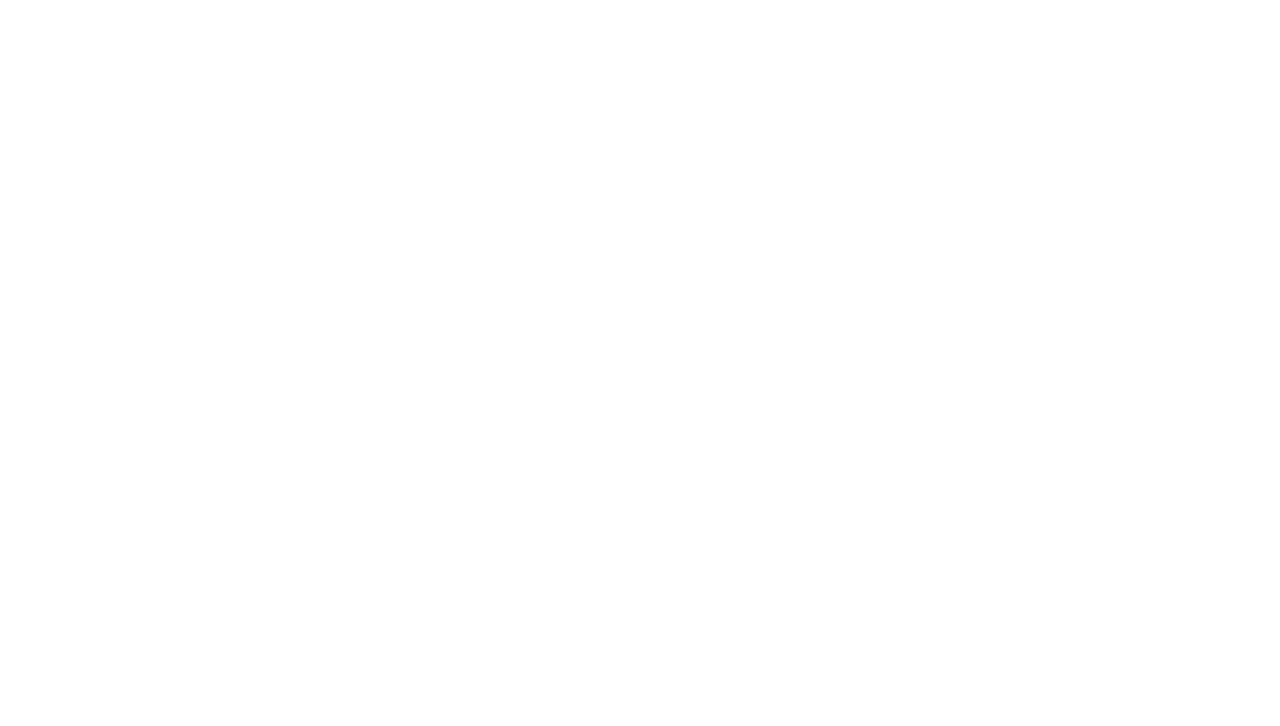
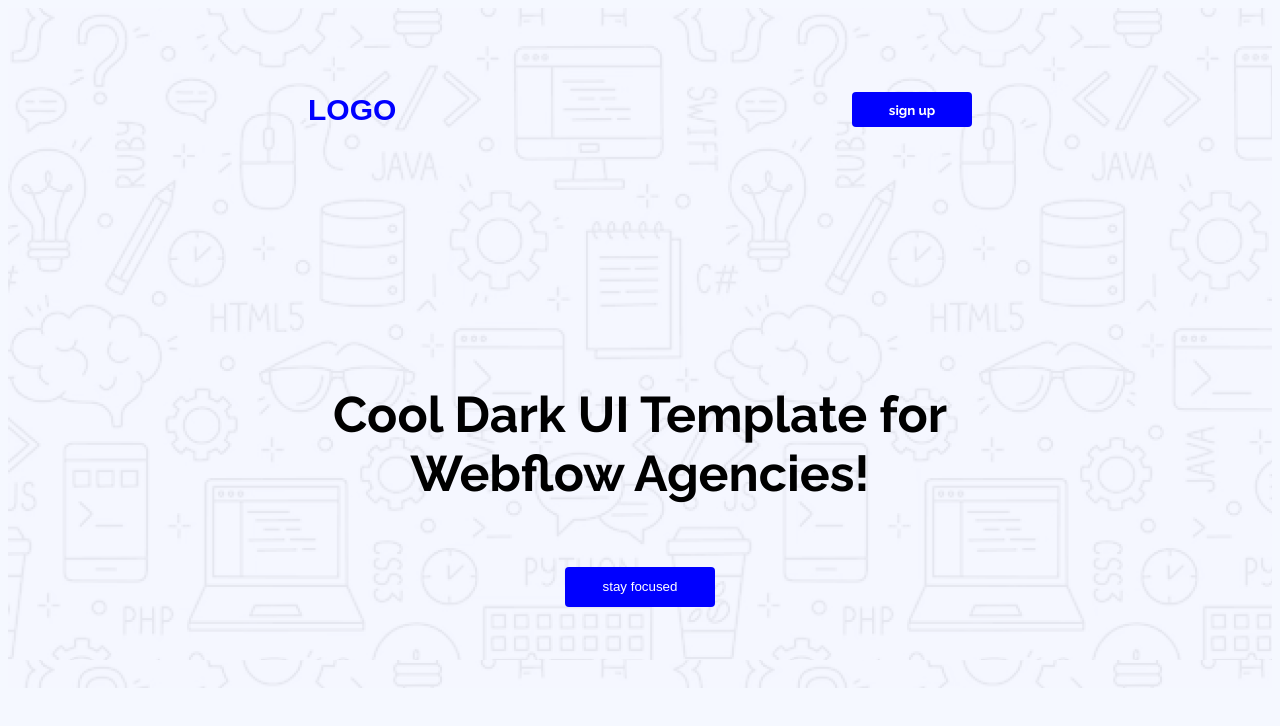
Before and after one commit to developersamia/myassignment1, a plain HTML site: page index.html in a window 1280 px wide. Drawn offline with Linux system fonts and the light colour scheme.

Commit message:
hero section done

```diff
--- a/index.html
+++ b/index.html
@@ -1,15 +1,27 @@
-
 <!DOCTYPE html>
 <html lang="en">
+
 <head>
-  <meta charset="UTF-8" />
-  <meta name="viewport" content="width=device-width, initial-scale=1.0" />
-  <title>My Landing Page</title>
-  <link rel="stylesheet" href="./styles/style.css" />
-  <link href="https://fonts.googleapis.com/css2?family=Raleway&display=swap" rel="stylesheet">
-  <link href="https://fonts.googleapis.com/css2?family=Inter&display=swap" rel="stylesheet">
+    <meta charset="UTF-8">
+    <meta name="viewport" content="width=device-width, initial-scale=1.0">
+    <title>Landing Launched</title>
+    <link rel="stylesheet" href="./styles/style.css">
+    <link rel="preconnect" href="https://fonts.googleapis.com">
+    <link rel="preconnect" href="https://fonts.gstatic.com" crossorigin>
+    <link href="https://fonts.googleapis.com/css2?family=Raleway:ital,wght@0,100..900;1,100..900&display=swap" rel="stylesheet">
+    <link href="https://fonts.googleapis.com/css2?family=Inter:ital,opsz,wght@0,14..32,100..900;1,14..32,100..900&display=swap" rel="stylesheet">
 </head>
-<body class="font-raleway">
 
+<body class="raleway-font">
+    <header>
+        <nav>
+            <h1>LOGO</h1>
+            <button class="btn primary-btn raleway-font" style="width: 120px; height: 35px; font-weight: 700 !important;">sign up</button>
+        </nav>
+        <div class="header-div">
+            <h1>Cool Dark UI Template for <br> Webflow Agencies!</h1>
+            <button class="btn primary-btn" style="width: 150px; height: 40px;">stay focused</button>
+        </div>
+    </header>
 </body>
 </html>
--- a/styles/style.css
+++ b/styles/style.css
@@ -1,6 +1,53 @@
-.font-raleway {
+body {
+    background: #F5F8FF;
+}
+
+.raleway-font {
     font-family: "Raleway", sans-serif;
-  }
-  .font-inter {
-    font-family: "Inter", sans-serif;
-  }
+    font-optical-sizing: auto;
+    font-style: normal;
+}
+
+header {
+    background-image: url('../Assets/Hero-bg.png');
+    height: 680px;
+}
+
+.primary-btn {
+    border-radius: 4px;
+    background-color: blue;
+    color: white;
+    border: none;
+}
+.primary-btn:hover {
+    background-color: black;
+}
+
+header nav {
+    display: flex;
+    justify-content: space-between;
+    align-items: center;
+    margin: 0px 300px;
+    padding: 60px 0px 0px 0px;
+}
+
+header nav h1 {
+    font-size: 30px;
+    color: blue;
+    font-family: arial !important;
+    font-weight: 800;
+}
+
+.header-div {
+    display: flex;
+    flex-direction: column;
+    justify-items: center;
+    align-items: center;
+    text-align: center;
+    gap: 30px;
+    margin-top: 200px;
+}
+
+.header-div h1 {
+    font-size: 50px;
+}
```
